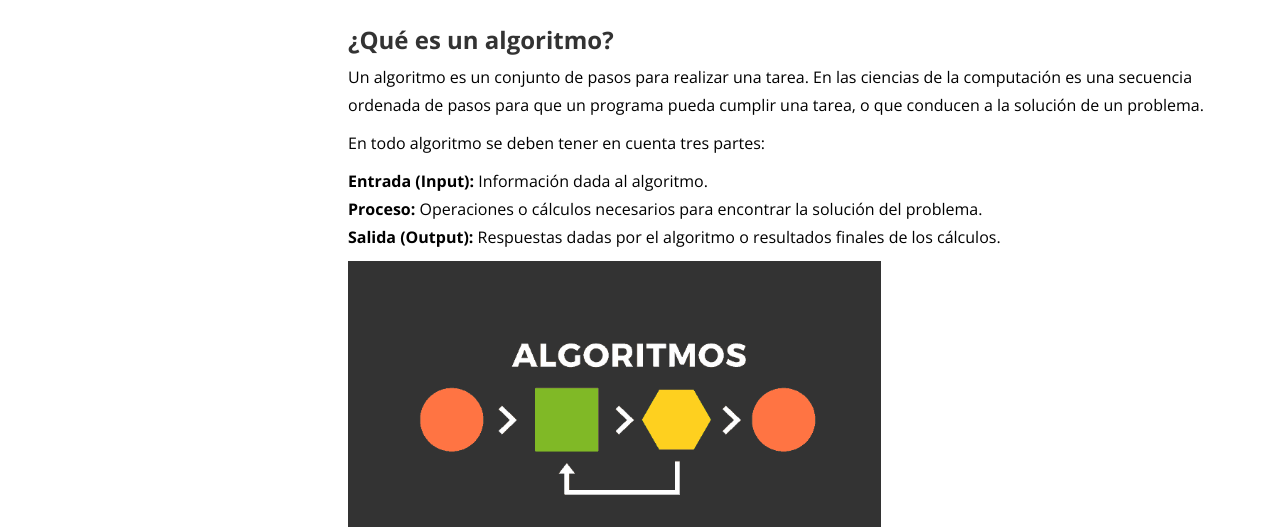
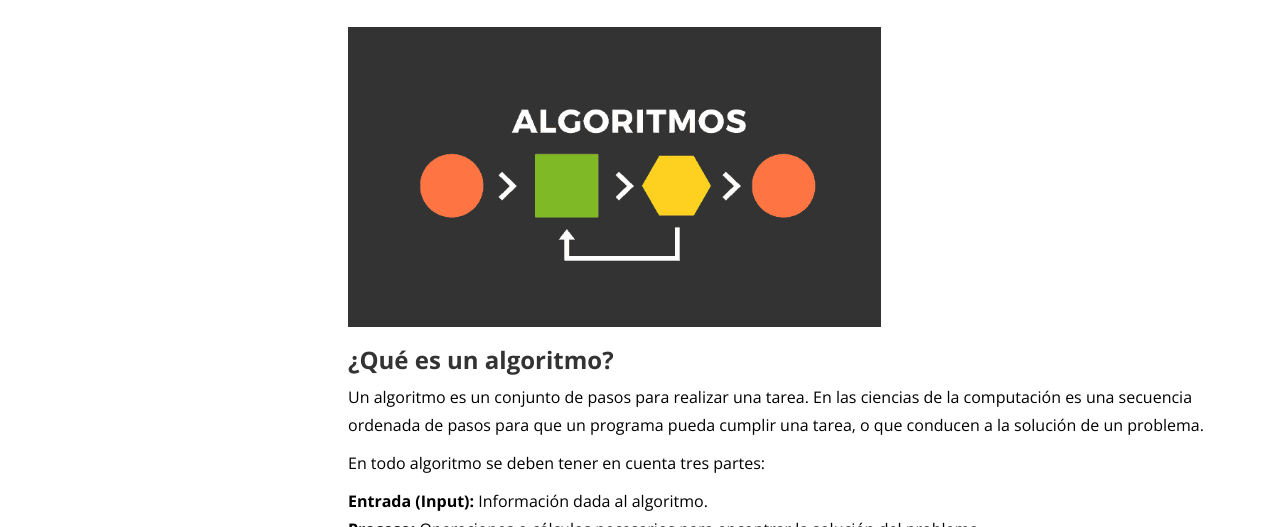
Before and after one commit to jaap627/multimedia-john-arias.github.io, a plain HTML site: page index.html in a window 1280 px wide. Shown: the part 811-1338 px from the top of the page. Drawn offline with nearby package versions, Linux system fonts and the light colour scheme.

Commit message:
Update index.html

```diff
--- a/index.html
+++ b/index.html
@@ -175,8 +175,11 @@ https://templatemo.com/tm-518-sentra
                     <h1>Artículo<br><em>Algoritmos</em></h1>
                 </div>
                 <div class="section-content">
-                    <div class="section-content">
+                    <div class="">
                         <div class="item">
+                            <div class="image">
+                                <img src="img/projects_1.png" alt="" height="300">
+                            </div>
                             <div class="text-content">
                                 <h3>
                                     <strong>¿Qué es un algoritmo?</strong>
```
